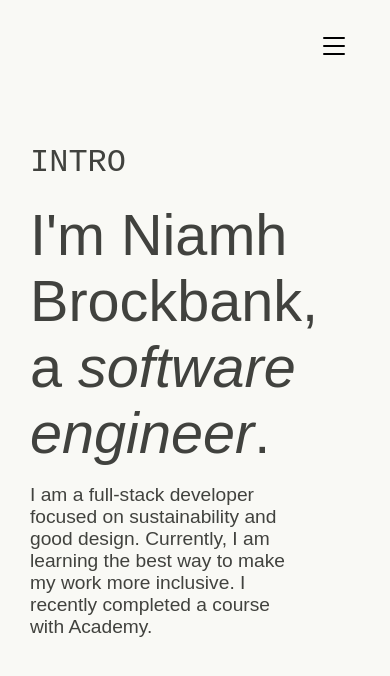
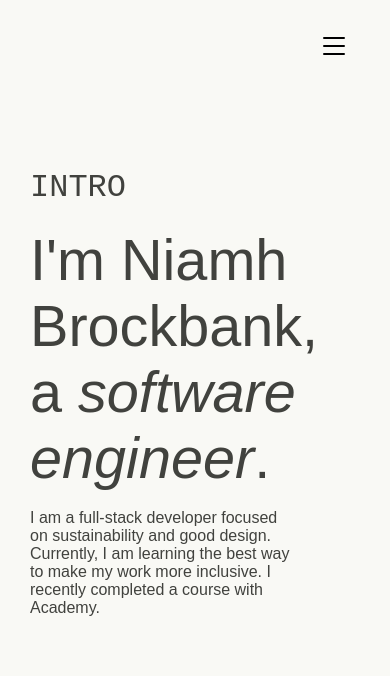
Before and after one commit to niamhbrockbank/portfolio, a React (Create React App) app: page / in a window 390 px wide. Shown: the top 676 px of the page. Built offline with nearby package versions, Linux system fonts and the light colour scheme.

Commit message:
Reduce description font size for smaller screen

```diff
--- a/src/components/Home/Home.scss
+++ b/src/components/Home/Home.scss
@@ -39,5 +39,9 @@
 @media screen and (max-width: 800px){
     #intro{
         font-size: 3.6rem;
+
+        .description{
+            font-size: 1rem;
+        }
     }
 }
```
